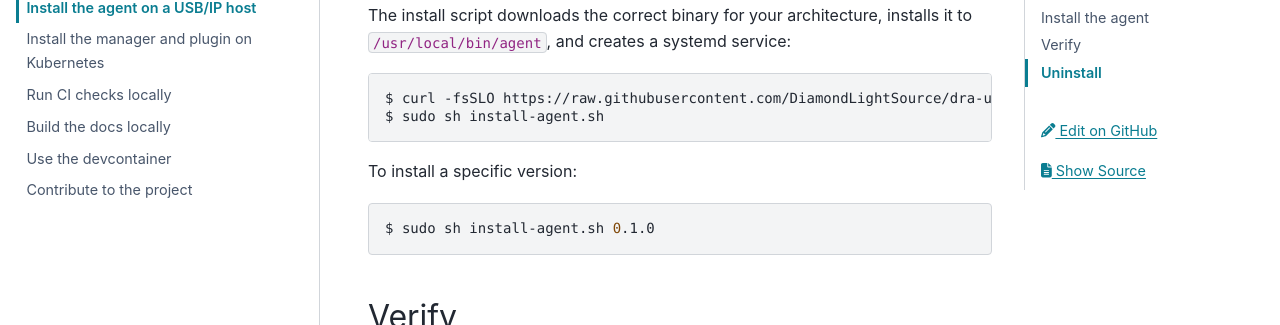
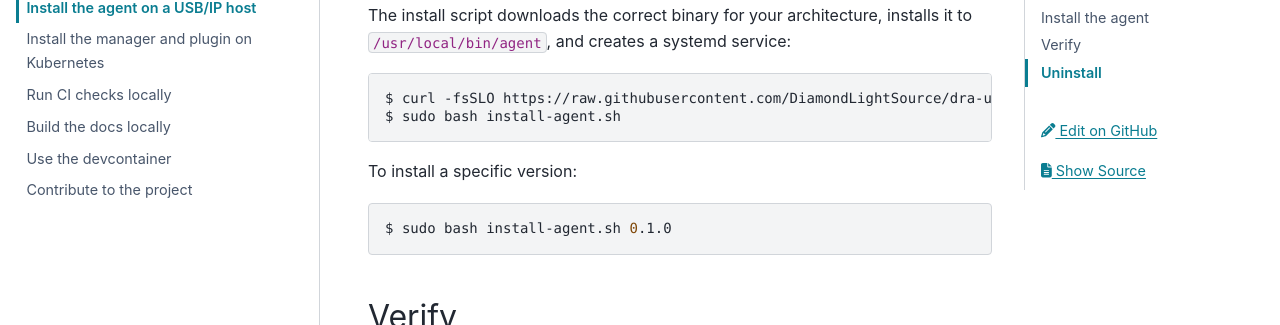
Before and after one commit to DiamondLightSource/dra-usbip-driver, a Sphinx documentation site: the page built from docs/how-to/setup-agent.md, in a window 1280 px wide and 900 px high, scrolled down 1078 px. Shown: the part 152-477 px from the top of the window. Built offline with Sphinx 7.4.7 and the PyData theme 0.15.4, drawn with Linux system fonts in a browser that asks for light colours.

Commit message:
switch to bash for agent installer

````diff
--- a/docs/how-to/setup-agent.md
+++ b/docs/how-to/setup-agent.md
@@ -45,13 +45,13 @@ installs it to `/usr/local/bin/agent`, and creates a systemd service:
 
 ```bash
 $ curl -fsSLO https://raw.githubusercontent.com/DiamondLightSource/dra-usbip-driver/main/scripts/install-agent.sh
-$ sudo sh install-agent.sh
+$ sudo bash install-agent.sh
 ```
 
 To install a specific version:
 
 ```bash
-$ sudo sh install-agent.sh 0.1.0
+$ sudo bash install-agent.sh 0.1.0
 ```
 
 ## Verify
````
Also changed, not shown: docs/tutorials/quick-start.md (+1 -1 lines), 1 other file.
